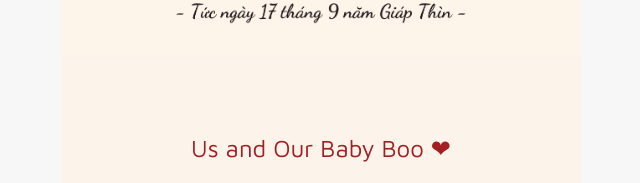
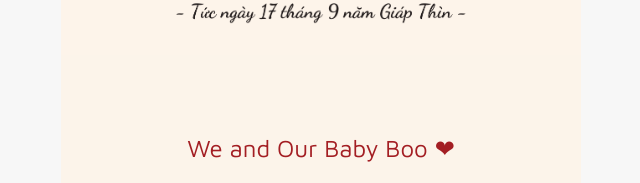
Before and after one commit to longpc178/demogist, a plain HTML site: page index.html in a window 1280 px wide. Shown: the part 2660-2843 px from the top of the page, 319-959 px from the left. Drawn offline with Linux system fonts and the light colour scheme.

Commit message:
update text

```diff
--- a/index.html
+++ b/index.html
@@ -349,7 +349,7 @@
             <img src="wife_1.png">
         </div>
         <div class="mt-80 px-10">
-            <h3 class="text-center">Us and Our Baby Boo ❤</h3>
+            <h3 class="text-center">We and Our Baby Boo ❤</h3>
 
             <div class="slide-box">
                 <div class="autoplay">
```
